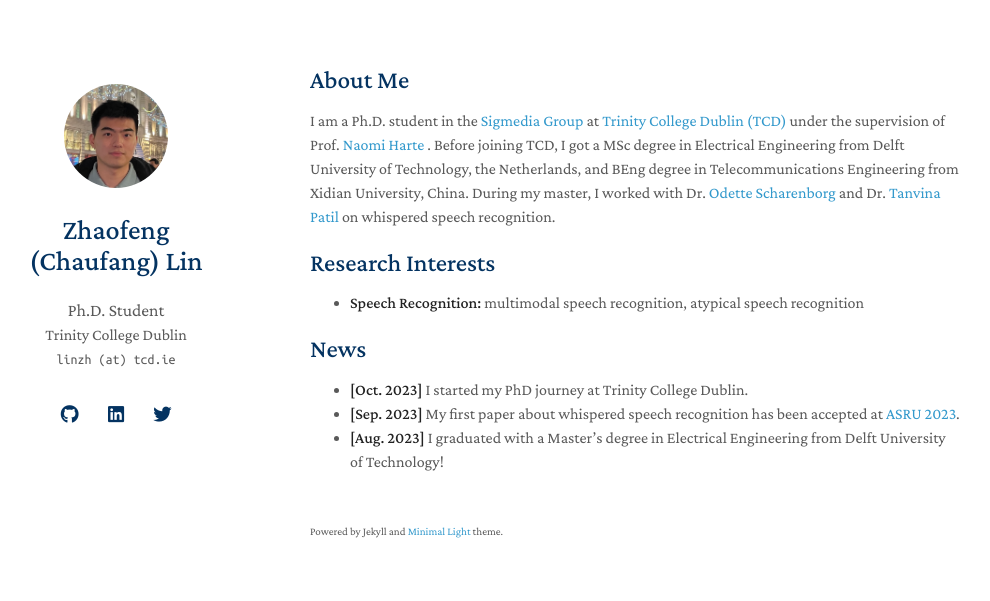
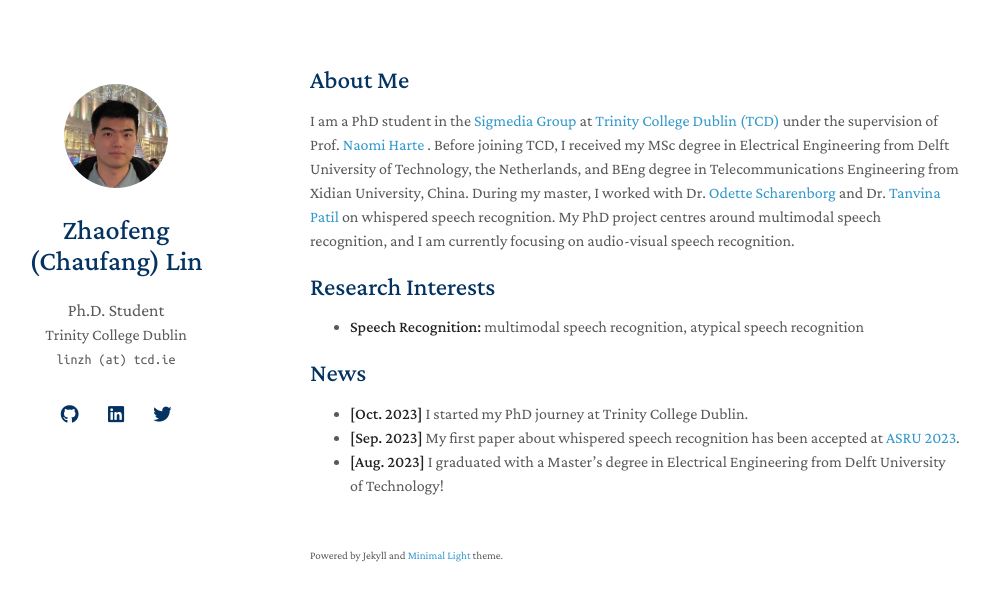
Before and after one commit to chaufanglin/chaufanglin.github.io, a Jekyll site: the page built from index.md, in a window 1280 px wide. Shown: the top 601 px of the page, without its empty margins (160-1150 px from the left). Built offline with Jekyll 4.4.1, drawn with Linux system fonts in a browser that asks for light colours; nearby versions of some CDN libraries; a style sheet for code colours, icons or effects is not loaded; our own code applies the rules of GitHub Pages for plain Markdown files.

Commit message:
correct something

```diff
--- a/index.md
+++ b/index.md
@@ -4,7 +4,7 @@ layout: homepage
 
 ## About Me
 
-I am a Ph.D. student in the <a href="https://sigmedia.github.io" target="_blank">Sigmedia Group</a> at <a href="https://www.tcd.ie/" target="_blank">Trinity College Dublin (TCD)</a> under the supervision of Prof. <a href="https://sigmedia.github.io/team/nharte" target="_blank">Naomi Harte</a> . Before joining TCD, I got a MSc degree in Electrical Engineering from Delft University of Technology, the Netherlands, and BEng degree in Telecommunications Engineering from Xidian University, China. During my master, I worked with Dr. <a href="https://odettescharenborg.wordpress.com/" target="_blank">Odette Scharenborg</a> and Dr. <a href="https://sites.google.com/site/tanvinabpatel/" target="_blank">Tanvina Patil</a> on whispered speech recognition.
+I am a PhD student in the <a href="https://sigmedia.github.io" target="_blank">Sigmedia Group</a> at <a href="https://www.tcd.ie/" target="_blank">Trinity College Dublin (TCD)</a> under the supervision of Prof. <a href="https://sigmedia.github.io/team/nharte" target="_blank">Naomi Harte</a> . Before joining TCD, I received my MSc degree in Electrical Engineering from Delft University of Technology, the Netherlands, and BEng degree in Telecommunications Engineering from Xidian University, China. During my master, I worked with Dr. <a href="https://odettescharenborg.wordpress.com/" target="_blank">Odette Scharenborg</a> and Dr. <a href="https://sites.google.com/site/tanvinabpatel/" target="_blank">Tanvina Patil</a> on whispered speech recognition. My PhD project centres around multimodal speech recognition, and I am currently focusing on audio-visual speech recognition.
 
 ## Research Interests
 
```
